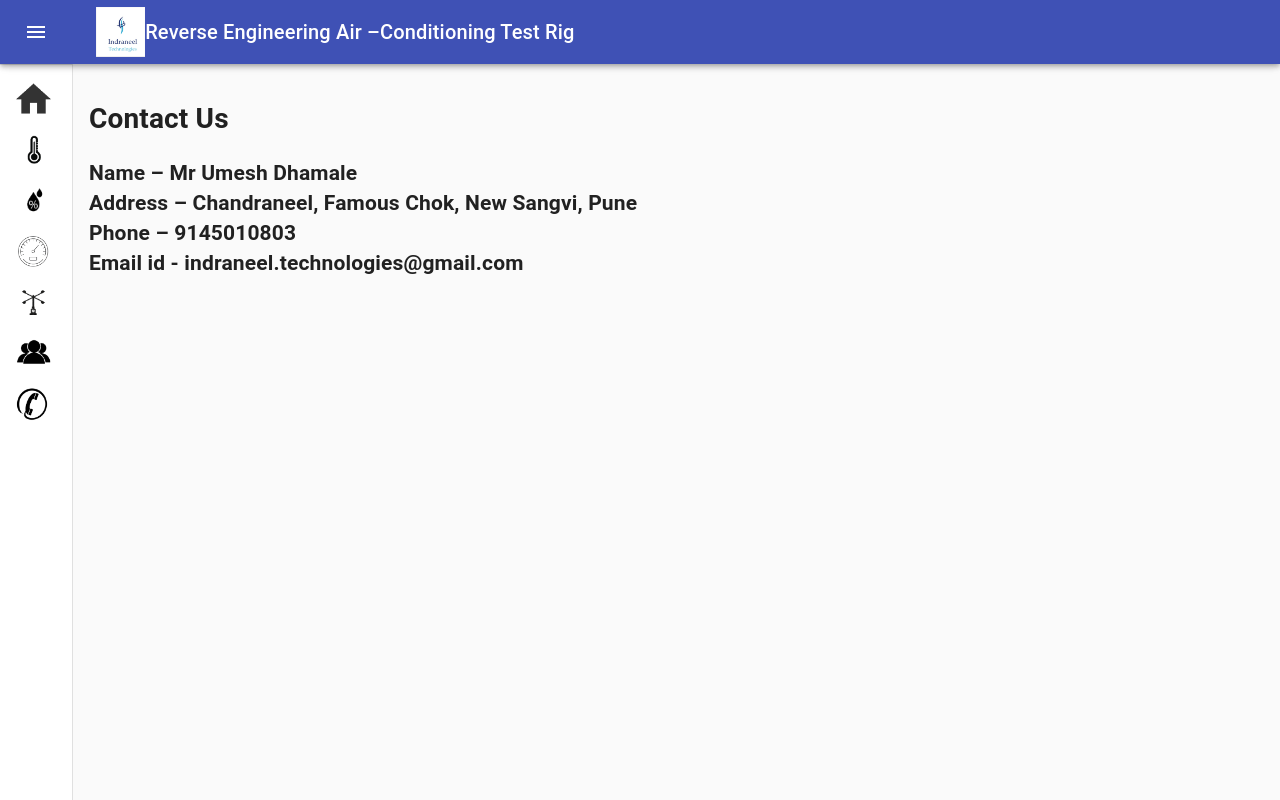
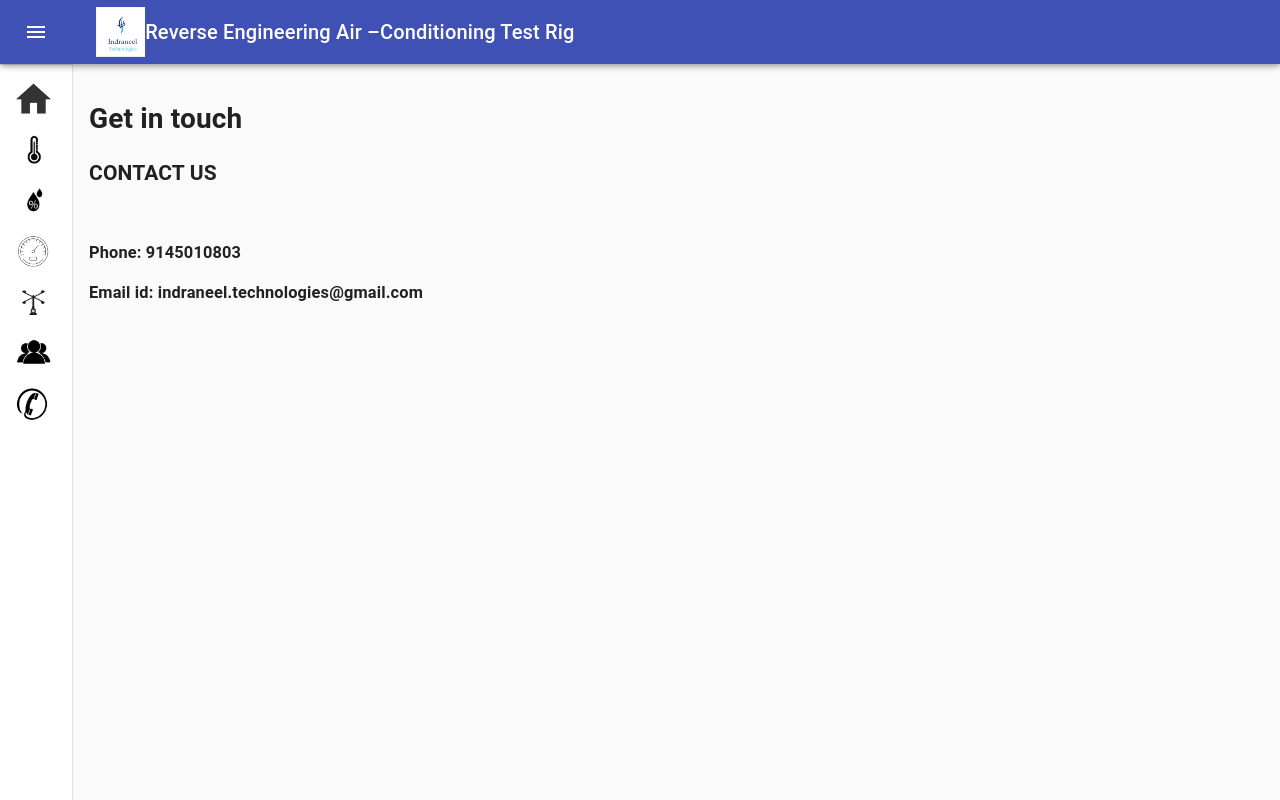
Before and after one commit to VishalNimase/Dashboard, a React (Create React App) app: page /ContactUs in a window 1280 px wide. Built offline with nearby package versions, Linux system fonts and the light colour scheme.

Commit message:
contact us

```diff
--- a/src/component/ContactUs.js
+++ b/src/component/ContactUs.js
@@ -3,14 +3,14 @@
 const ContactUs = () => {
     return (
         <>
-        <h1> Contact Us</h1>
+        <h1> Get in  touch</h1>
         <div>
             <h2>
-            Name – Mr Umesh Dhamale<br></br>
-	Address – Chandraneel, Famous Chok, New Sangvi, Pune<br></br>
-	Phone – 9145010803<br></br>
-	Email id - indraneel.technologies@gmail.com
-</h2>
+            CONTACT US<br></br></h2>
+            <br></br>
+	<h3>Phone: 9145010803</h3>
+	<h3>Email id: indraneel.technologies@gmail.com </h3>
+
         </div>
         </>
     );
```
